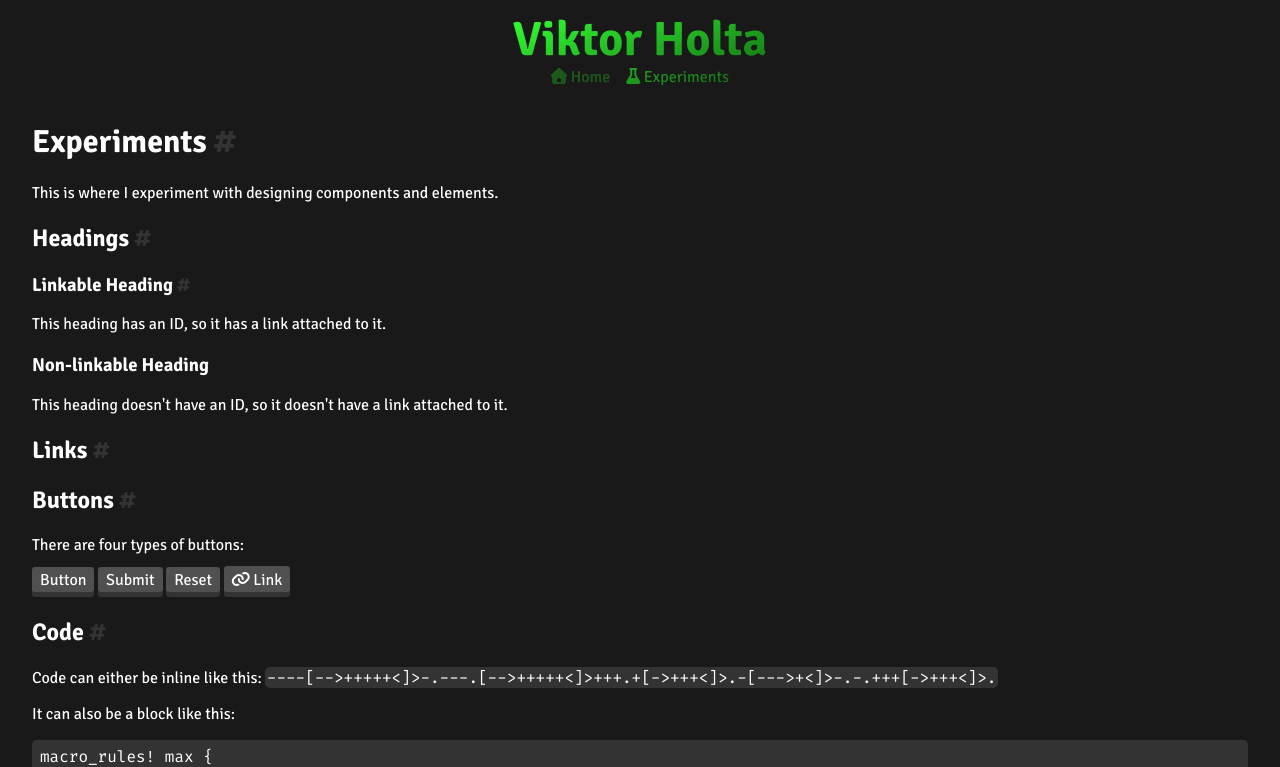
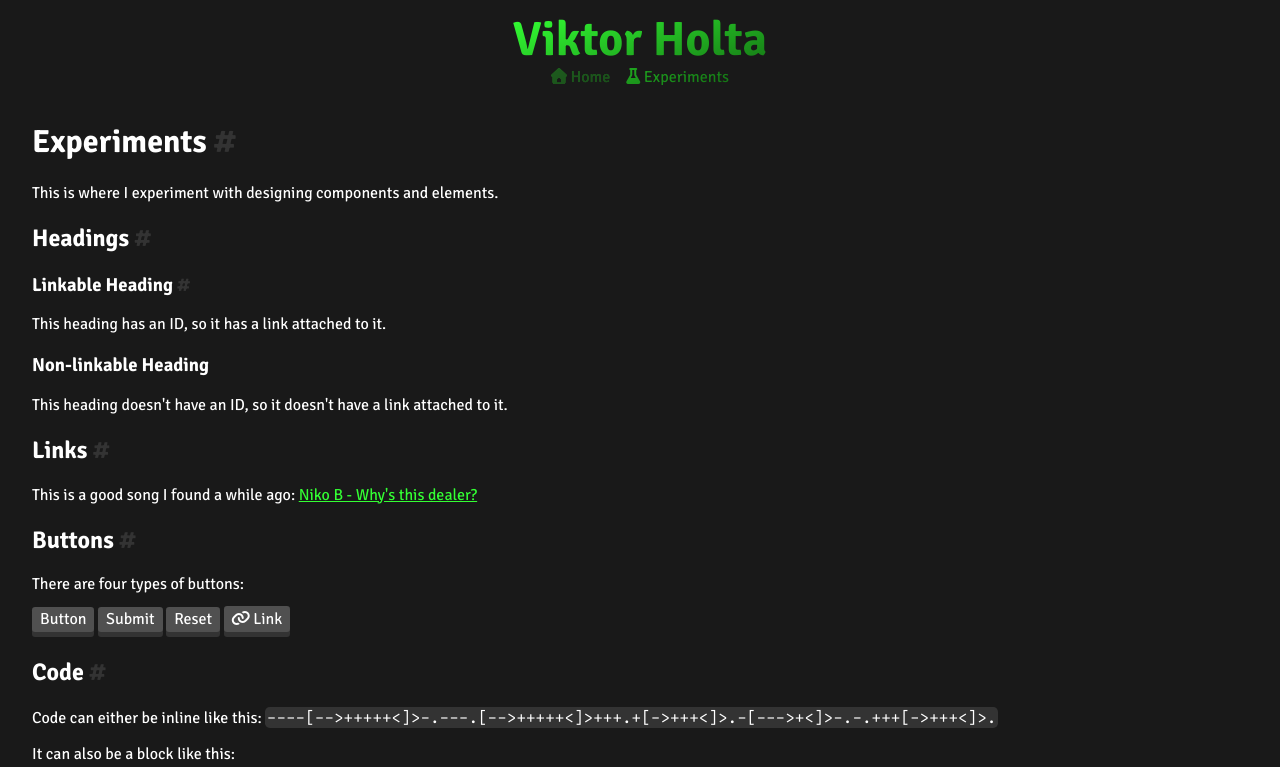
Before and after one commit to parslie/parslie.github.io, a SvelteKit app: page /experiments in a window 1280 px wide. Shown: the top 767 px of the page. Built offline with nearby package versions, Linux system fonts and the light colour scheme.

Commit message:
Create link component

```diff
--- /dev/null
+++ b/src/lib/components/Link.svelte
@@ -0,0 +1,21 @@
+<script lang="ts">
+	import type { HTMLAnchorAttributes } from "svelte/elements";
+
+	type LinkProps = HTMLAnchorAttributes;
+
+	const { children, ...restProps }: LinkProps = $props();
+</script>
+
+<a {...restProps}>{@render children?.()}</a>
+
+<style lang="scss">
+	@use "$lib/styles/color";
+
+	a {
+		color: color.$green;
+
+		&:visited {
+			color: color.$dark-green;
+		}
+	}
+</style>
--- a/src/routes/experiments/+page.svelte
+++ b/src/routes/experiments/+page.svelte
@@ -3,6 +3,7 @@
 	import Button from "$lib/components/Button.svelte";
 	import Code from "$lib/components/Code.svelte";
 	import Heading from "$lib/components/Heading.svelte";
+	import Link from "$lib/components/Link.svelte";
 	import PageHead from "$lib/components/PageHead.svelte";
 </script>
 
@@ -20,6 +21,10 @@
 <p>This heading doesn't have an ID, so it doesn't have a link attached to it.</p>
 
 <Heading level={2} content="Links" />
+<p>
+	This is a good song I found a while ago:
+	<Link href="https://www.youtube.com/watch?v=SerTJpflwMM">Niko B - Why's this dealer?</Link>
+</p>
 
 <Heading level={2} content="Buttons" />
 <p>There are four types of buttons:</p>
```
Also changed, not shown: src/lib/styles/default.scss (+0 -10 lines).
